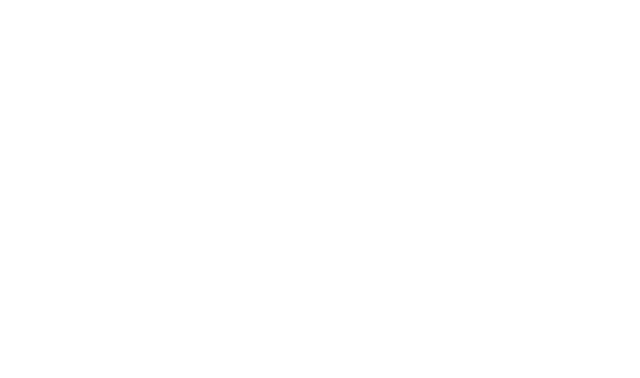
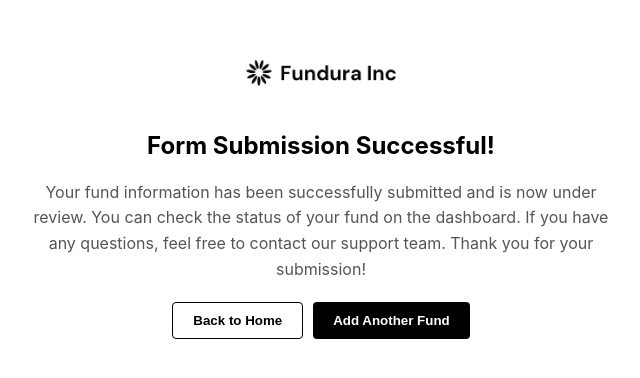
Before and after one commit to heiicha/hypotanius-homework-helper, a React (Vite) app: page /form-success in a window 1280 px wide. Before the commit this address had no page. Shown: the top 378 px of the page, without its empty margins (319-959 px from the left). Built offline with nearby package versions, Linux system fonts and the light colour scheme.

Commit message:
minor: added success page to notify user form has been submitted

```diff
--- a/src/App.jsx
+++ b/src/App.jsx
@@ -5,6 +5,7 @@
 import Signup from "./components/Signup";
 import Verification from "./components/Verification";
 import Create from "./components/Create";
+import Success from "./components/forms/Success";
 
 export default function App() {
   return (
@@ -15,6 +16,7 @@
         <Route path="/login" element={<Login />} />
         <Route path="/verification" element={<Verification />} />
         <Route path="/create" element={<Create />} />
+        <Route path="/form-success" element={<Success />} />
       </Routes>
     </Router>
   );
--- a/src/components/Create.jsx
+++ b/src/components/Create.jsx
@@ -34,6 +34,14 @@
   const handleContinue = () => {
     if (activeStep < 3) {
       setActiveStep(activeStep + 1);
+    } else {
+      const confirmSubmission = window.confirm(
+        "Are you sure you want to submit this form?"
+      );
+
+      if (confirmSubmission) {
+        navigate("/form-success");
+      }
     }
   };
 
@@ -148,7 +156,7 @@
                     width: "35px",
                     height: "35px",
                     borderRadius: "50%",
-                    backgroundColor: index === activeStep ? "#000" : "#E3E3E3", // Change color based on active step
+                    backgroundColor: index === activeStep ? "#000" : "#E3E3E3",
                     color: index === activeStep ? "#FFF" : "#000",
                     display: "flex",
                     justifyContent: "center",
@@ -171,9 +179,7 @@
             ))}
           </ol>
         </div>
-        <div style={{ flex: 3, marginLeft: 30 }}>
-          {renderStepComponent()} {/* Render active component */}
-        </div>
+        <div style={{ flex: 3, marginLeft: 30 }}>{renderStepComponent()}</div>
       </div>
     </div>
   );
--- /dev/null
+++ b/src/components/forms/Success.jsx
@@ -0,0 +1,88 @@
+import React from "react";
+import companyLogo from "../../assets/logo.png";
+
+export default function Success() {
+  return (
+    <div
+      style={{
+        display: "flex",
+        justifyContent: "center",
+        height: "100vh",
+      }}
+    >
+      <div
+        style={{
+          textAlign: "center",
+          padding: "20px",
+          backgroundColor: "white",
+          borderRadius: "8px",
+          maxWidth: "600px",
+          width: "90%",
+        }}
+      >
+        <img
+          src={companyLogo}
+          className="logo"
+          alt="Company Logo"
+          style={{
+            animation: "slideIn 0.5s ease-out",
+            marginBottom: "20px",
+          }}
+        />
+        <h1
+          style={{
+            fontSize: "1.5rem",
+            fontWeight: "bold",
+            marginBottom: "10px",
+            color: "black",
+          }}
+        >
+          Form Submission Successful!
+        </h1>
+        <p
+          style={{
+            fontSize: "1rem",
+            color: "#555",
+            marginBottom: "20px",
+            lineHeight: "1.6", // Improve readability
+          }}
+        >
+          Your fund information has been successfully submitted and is now under
+          review. You can check the status of your fund on the dashboard. If you
+          have any questions, feel free to contact our support team. Thank you
+          for your submission!
+        </p>
+        <div style={{ display: "flex", justifyContent: "center", gap: "10px" }}>
+          <button
+            style={{
+              padding: "10px 20px",
+              border: "1px solid black",
+              borderRadius: "4px",
+              backgroundColor: "white",
+              cursor: "pointer",
+              fontWeight: "bold",
+              color: "black",
+            }}
+            onClick={() => (window.location.href = "/dashboard")}
+          >
+            Back to Home
+          </button>
+          <button
+            style={{
+              padding: "10px 20px",
+              border: "none",
+              borderRadius: "4px",
+              backgroundColor: "black",
+              color: "white",
+              cursor: "pointer",
+              fontWeight: "bold",
+            }}
+            onClick={() => (window.location.href = "/create")}
+          >
+            Add Another Fund
+          </button>
+        </div>
+      </div>
+    </div>
+  );
+}
```
